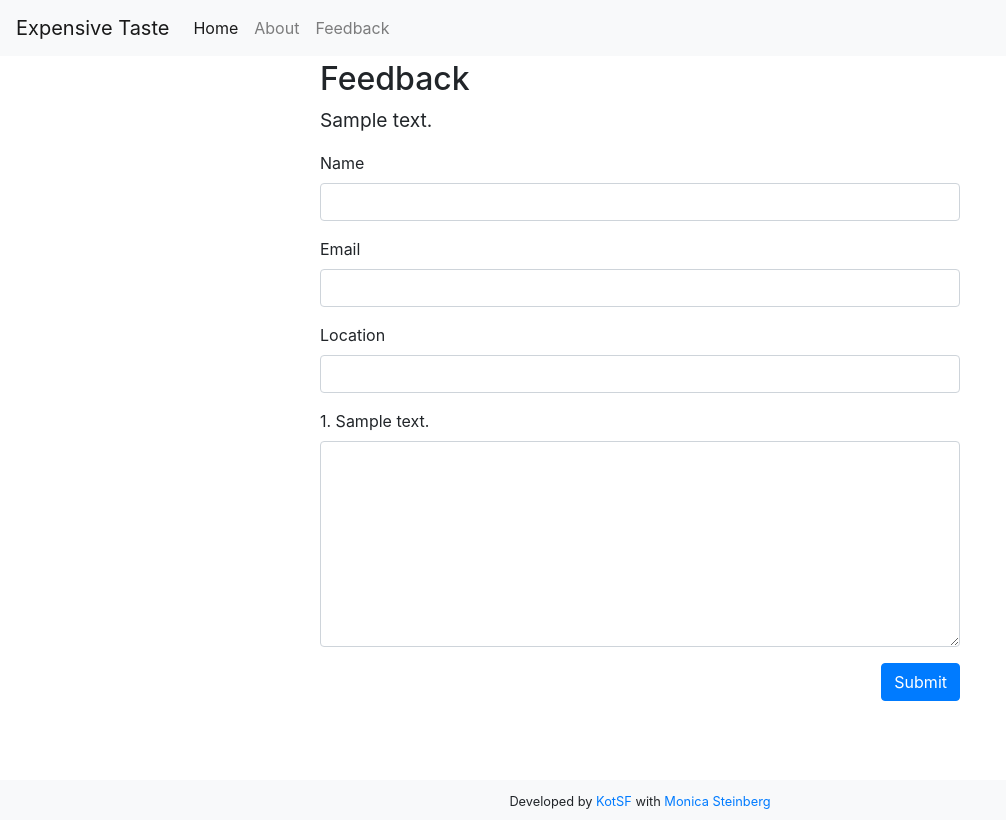
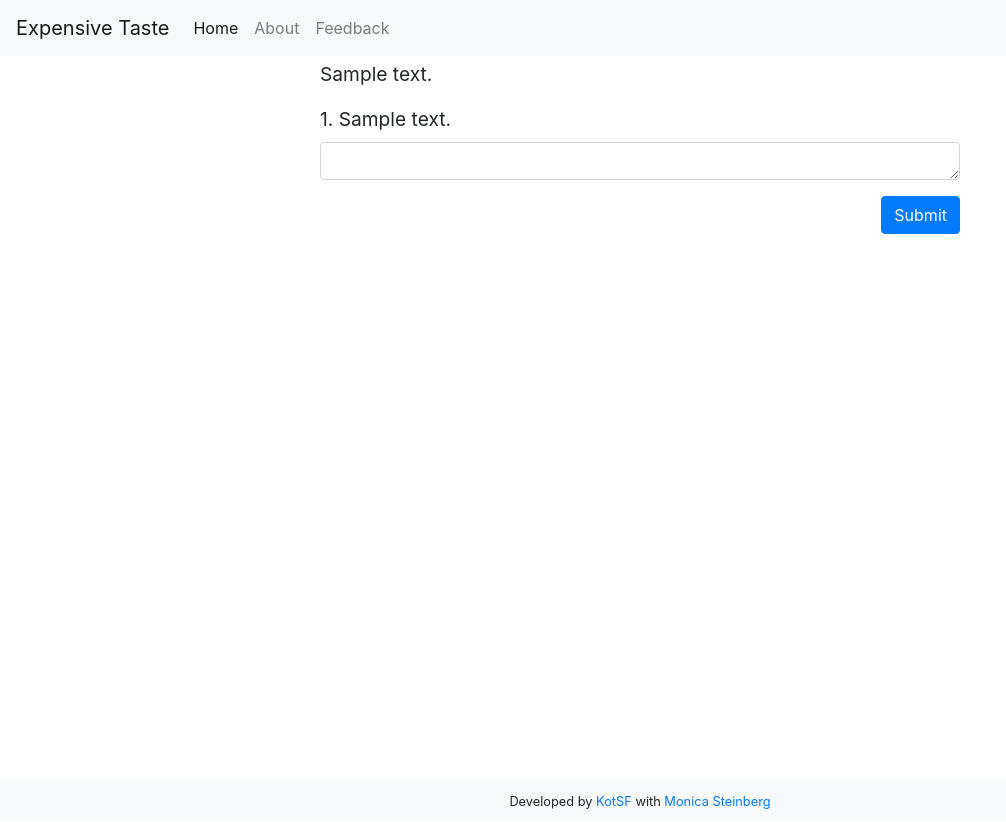
Before and after one commit to Arts-Technology-Lab/exp_taste, a Django app: page /feedback/ in a window 1280 px wide. Shown: the whole page, without its empty margins (0-1006 px from the left). Run offline with Django 3.2, Linux system fonts and the light colour scheme; tables that the repository leaves empty hold one stand-in row (values such as "Sample post"); parts of the project's set-up code (start-up, migrations or seed data) failed here and were passed over; some libraries are stand-ins or nearby versions.

Commit message:
form changes

```diff
--- a/exp_taste/static/sass/project.scss
+++ b/exp_taste/static/sass/project.scss
@@ -68,6 +68,10 @@ article hr {
   max-width: 40rem;
 }
 
+.question {
+  font-size: 1.2em;
+}
+
 ////////////////////////////////
 		//Variables//
 ////////////////////////////////
--- a/exp_taste/templates/feedback/detail.html
+++ b/exp_taste/templates/feedback/detail.html
@@ -6,12 +6,6 @@
 <dl class="row">
     <dt class="col-sm-1">Received:</dt>
     <dd class="col-sm-11">{{ object.created|date:'r' }}</dd>
-    <dt class="col-sm-1">Name:</dt>
-    <dd class="col-sm-11">{{ object.name }}</dd>
-    <dt class="col-sm-1">Email:</dt>
-    <dd class="col-sm-11">{{ object.email }}</dd>
-    <dt class="col-sm-1">Location:</dt>
-    <dd class="col-sm-11">{{ object.location }}</dd>
 </dl>
 
 {% for response in all_responses %}
--- a/exp_taste/templates/feedback/form.html
+++ b/exp_taste/templates/feedback/form.html
@@ -2,7 +2,6 @@
 
 {% block content %}
 <div style="max-width: 640px; margin: 0 auto;">
-    <h2>Feedback</h2>
     <div class="intro">
         {{ intro|safe }}
     </div>
@@ -15,23 +14,11 @@
     <div class="question_form">
         <form method="POST" action="." id="feedback-form">
             {% csrf_token %}
-            <div class="form-group">
-                <label for="id_name">Name</label>
-                <input class="form-control" type="text" name="name" id="id_name" required />
-            </div>
-            <div class="form-group">
-                <label for="id_email">Email</label>
-                <input class="form-control" type="email" name="email" id="id_email" required />
-            </div>
-            <div class="form-group">
-                <label for="id_location">Location</label>
-                <input class="form-control" type="text" name="location" id="id_location" required />
-            </div>
             {% for question in questions %}
                 <div class="form-group">
 
                 {% if question.qtype == 1 %}
-                    <label for="question_{{ question.id }}">
+                    <label for="question_{{ question.id }}" class="question">
                         {{ question.order }}. {{ question.text }}
                     </label>
                     <textarea
@@ -39,11 +26,11 @@
                         type="text"
                         id="question_{{question.id}}"
                         name="question_{{question.id}}"
-                        rows="8"
+                        rows="1"
                         required
                         ></textarea>
                 {% elif question.qtype == 2 %}
-                    <p class="m-0">
+                    <p class="m-0 question">
                         {{ question.order }}. {{ question.text }}
                     </p>
                     {% for option in question.multichoiceoption_set.all %}
--- a/feedback/models.py
+++ b/feedback/models.py
@@ -11,8 +11,8 @@ def utc_now():
 
 class Feedback(models.Model):
     id = models.UUIDField("id", primary_key=True, default=uuid.uuid4)
-    name = models.CharField("Name", max_length=150)
-    email = models.EmailField("Email")
+    name = models.CharField("Name", max_length=150, default="", blank=True)
+    email = models.EmailField("Email", default="", blank=True)
     location = models.CharField("Location", max_length=200, default="")
     created = models.DateTimeField("Timestamp", default=utc_now)
 
@@ -20,7 +20,7 @@ class Feedback(models.Model):
         ordering = ["-created"]
 
     def __str__(self):
-        return f"{self.name} - {self.created}"
+        return str(self.created)
 
 
 class Question(models.Model):
--- a/feedback/views.py
+++ b/feedback/views.py
@@ -32,10 +32,7 @@ def submit_feedback(request):
         if not captcha:
             context["captcha_error"] = True
         else:
-            feedback = Feedback(
-                name=data["name"],
-                email=data["email"],
-                location=data["location"])
+            feedback = Feedback(location=data["location"])
             feedback.save()
             for key, value in data.items():
                 if key.startswith("question_"):
```
Also changed, not shown: exp_taste/static/css/project.css, exp_taste/static/css/project.min.css.
